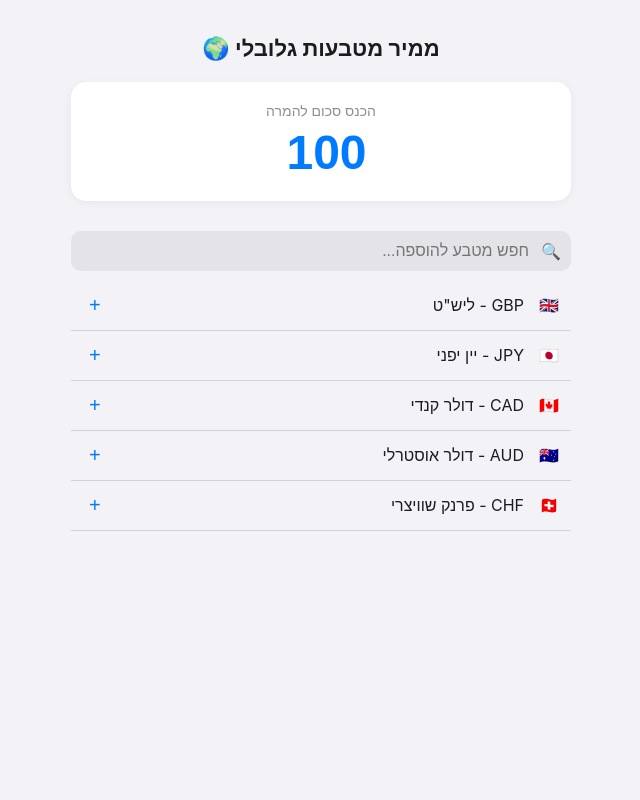
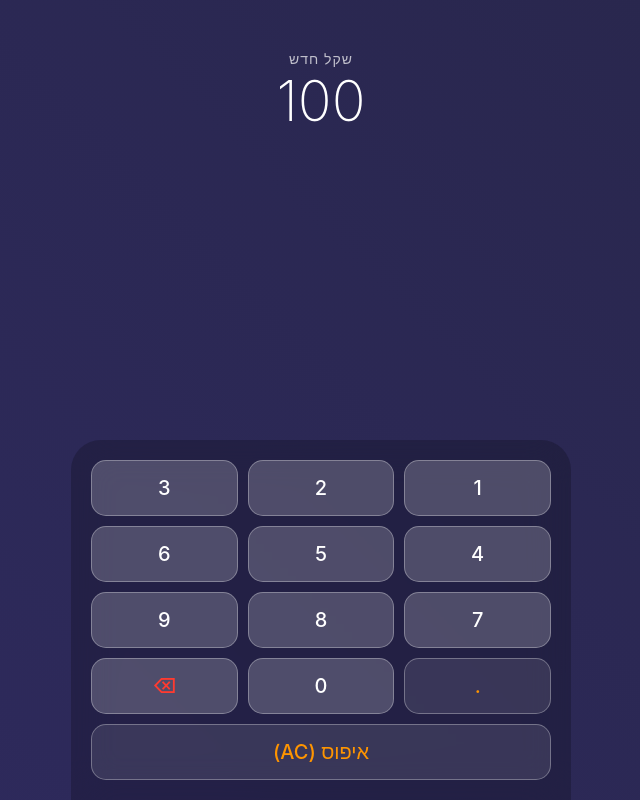
Before and after one commit to omerH565/currency-pwa, a plain HTML site: page index.html in a window 1280 px wide. Shown: the whole page, without its empty margins (319-959 px from the left). Drawn offline with Linux system fonts and the light colour scheme; no server answers.

Commit message:
Update2 index.html

```diff
--- a/index.html
+++ b/index.html
@@ -3,250 +3,236 @@
 <head>
     <meta charset="UTF-8">
     <meta name="viewport" content="width=device-width, initial-scale=1.0, maximum-scale=1.0, user-scalable=no">
-    <title>ממיר מטבעות פרו</title>
+    <title>Currency Liquid</title>
     <meta name="apple-mobile-web-app-capable" content="yes">
     <meta name="apple-mobile-web-app-status-bar-style" content="black-translucent">
 
     <style>
         :root {
+            --glass: rgba(255, 255, 255, 0.2);
+            --glass-border: rgba(255, 255, 255, 0.3);
+            --text: #ffffff;
             --primary: #007AFF;
-            --bg: #f2f2f7;
-            --card: #ffffff;
-            --text: #1c1c1e;
-            --active-bg: #e5f1ff;
-            --danger: #ff3b30;
         }
 
+        * { box-sizing: border-box; -webkit-tap-highlight-color: transparent; }
+
         body {
+            margin: 0;
             font-family: -apple-system, system-ui, sans-serif;
-            background-color: var(--bg);
-            margin: 0; padding: 20px; color: var(--text);
-            -webkit-tap-highlight-color: transparent;
+            background: linear-gradient(45deg, #0f0c29, #302b63, #24243e);
+            background-size: 400% 400%;
+            animation: gradientBG 15s ease infinite;
+            height: 100vh;
+            display: flex;
+            flex-direction: column;
+            color: var(--text);
+            overflow: hidden;
         }
 
-        .container { max-width: 500px; margin: 0 auto; }
-        h1 { font-size: 22px; text-align: center; margin-bottom: 20px; }
-
-        .amount-section {
-            background: var(--card);
-            border-radius: 15px;
-            padding: 20px;
-            margin-bottom: 20px;
-            box-shadow: 0 2px 10px rgba(0,0,0,0.05);
-            text-align: center;
+        @keyframes gradientBG {
+            0% { background-position: 0% 50%; }
+            50% { background-position: 100% 50%; }
+            100% { background-position: 0% 50%; }
         }
 
-        input#amount {
-            width: 100%; border: none; font-size: 48px; font-weight: bold;
-            text-align: center; outline: none; background: transparent; color: var(--primary);
+        .container {
+            padding: 20px;
+            display: flex;
+            flex-direction: column;
+            height: 100%;
+            max-width: 500px;
+            margin: 0 auto;
+            width: 100%;
         }
 
-        .label { font-size: 14px; color: #8e8e93; margin-bottom: 5px; display: block; }
-
-        .currency-card {
-            background: var(--card);
-            border-radius: 12px;
-            padding: 15px;
-            margin-bottom: 10px;
-            display: flex;
-            align-items: center;
-            justify-content: space-between;
-            position: relative;
-            transition: all 0.2s;
-            border: 2px solid transparent;
-            cursor: pointer;
+        /* תצוגת סכום */
+        .display-area {
+            text-align: center;
+            padding: 30px 0;
         }
 
-        .currency-card.active {
-            border-color: var(--primary);
-            background-color: var(--active-bg);
+        .amount-display {
+            font-size: 56px;
+            font-weight: 200;
+            margin: 0;
+            min-height: 70px;
         }
 
-        .info { display: flex; align-items: center; gap: 15px; }
-        .flag { font-size: 30px; }
-        .details { display: flex; flex-direction: column; }
-        .code { font-weight: bold; font-size: 18px; }
-        .result-val { font-size: 20px; font-weight: 600; }
+        .base-label {
+            font-size: 14px;
+            opacity: 0.7;
+            text-transform: uppercase;
+            letter-spacing: 1px;
+        }
 
-        /* כפתור מחיקה */
-        .btn-delete {
-            position: absolute;
-            top: -8px;
-            right: -8px;
-            background: var(--danger);
-            color: white;
-            border: none;
-            border-radius: 50%;
-            width: 22px;
-            height: 22px;
-            font-size: 12px;
+        /* גריד המדינות */
+        .favorites-grid {
+            display: grid;
+            grid-template-columns: repeat(2, 1fr);
+            gap: 15px;
+            overflow-y: auto;
+            padding-bottom: 20px;
+            flex-grow: 1;
+        }
+
+        .liquid-card {
+            background: var(--glass);
+            backdrop-filter: blur(15px);
+            -webkit-backdrop-filter: blur(15px);
+            border: 1px solid var(--glass-border);
+            border-radius: 24px;
+            padding: 20px;
             display: flex;
+            flex-direction: column;
             align-items: center;
             justify-content: center;
-            box-shadow: 0 2px 4px rgba(0,0,0,0.2);
-            cursor: pointer;
-            z-index: 10;
-            display: none; /* מוסתר כברירת מחדל */
+            transition: transform 0.2s, background 0.2s;
+            position: relative;
         }
 
-        /* הצגת כפתור מחיקה רק במועדפים שהם לא הבסיס */
-        .currency-card:not(.active) .btn-delete {
-            display: flex;
+        .liquid-card.active {
+            background: rgba(255, 255, 255, 0.4);
+            border: 1px solid #fff;
+            transform: scale(1.02);
         }
 
-        .search-box {
-            background: #e3e3e8; border-radius: 10px; padding: 10px;
-            margin-top: 30px; display: flex; gap: 10px;
+        .liquid-card .flag { font-size: 32px; margin-bottom: 8px; }
+        .liquid-card .code { font-weight: bold; font-size: 18px; }
+        .liquid-card .val { font-size: 16px; opacity: 0.9; margin-top: 4px; }
+
+        .btn-del {
+            position: absolute; top: 8px; right: 8px;
+            background: rgba(255,0,0,0.3); border: none; border-radius: 50%;
+            width: 20px; height: 20px; color: white; font-size: 10px;
+            display: none; align-items: center; justify-content: center;
         }
-        .search-box input { background: none; border: none; outline: none; width: 100%; font-size: 16px; }
+        .liquid-card:not(.active):hover .btn-del { display: flex; }
 
-        .all-currencies { margin-top: 10px; max-height: 250px; overflow-y: auto; }
-        .add-row {
-            display: flex; justify-content: space-between; padding: 12px;
-            border-bottom: 1px solid #d1d1d6; align-items: center;
+        /* לוח מקשים ליקוויד */
+        .keypad {
+            display: grid;
+            grid-template-columns: repeat(3, 1fr);
+            gap: 10px;
+            padding: 20px;
+            background: rgba(0, 0, 0, 0.2);
+            backdrop-filter: blur(20px);
+            border-radius: 30px 30px 0 0;
+            margin: 0 -20px -20px -20px;
         }
-        .btn-add { background: none; border: none; font-size: 20px; color: var(--primary); }
 
-        .loading-overlay {
-            position: fixed; top: 10px; left: 50%; transform: translateX(-50%);
-            background: rgba(0,0,0,0.7); color: white; padding: 5px 15px;
-            border-radius: 20px; font-size: 12px; display: none; z-index: 100;
+        .key {
+            background: var(--glass);
+            border: 1px solid var(--glass-border);
+            border-radius: 15px;
+            padding: 15px;
+            font-size: 20px;
+            font-weight: 500;
+            color: white;
+            text-align: center;
+            cursor: pointer;
+            transition: background 0.1s;
         }
+
+        .key:active { background: rgba(255, 255, 255, 0.4); }
+        .key.action { background: rgba(255, 255, 255, 0.1); color: #ff9500; }
+        .key.delete { color: #ff3b30; }
+
+        /* הוספה */
+        .add-btn { grid-column: span 2; background: var(--primary); border: none; border-radius: 12px; color: white; padding: 10px; margin-top: 10px; }
     </style>
 </head>
 <body>
 
-<div id="loader" class="loading-overlay">מעדכן שערים...</div>
-
 <div class="container">
-    <h1>ממיר מטבעות גלובלי 🌍</h1>
-
-    <div class="amount-section">
-        <span class="label">הכנס סכום להמרה</span>
-        <input type="number" id="amount" value="100" oninput="calculate()">
+    <div class="display-area">
+        <div class="base-label" id="baseLabel">שקל חדש</div>
+        <div class="amount-display" id="display">100</div>
     </div>
 
-    <div id="favoritesList"></div>
+    <div class="favorites-grid" id="grid"></div>
 
-    <div class="search-box">
-        <span>🔍</span>
-        <input type="text" id="search" placeholder="חפש מטבע להוספה..." oninput="renderAll()">
+    <div class="keypad">
+        <div class="key" onclick="press('1')">1</div>
+        <div class="key" onclick="press('2')">2</div>
+        <div class="key" onclick="press('3')">3</div>
+        <div class="key" onclick="press('4')">4</div>
+        <div class="key" onclick="press('5')">5</div>
+        <div class="key" onclick="press('6')">6</div>
+        <div class="key" onclick="press('7')">7</div>
+        <div class="key" onclick="press('8')">8</div>
+        <div class="key" onclick="press('9')">9</div>
+        <div class="key action" onclick="press('.')">.</div>
+        <div class="key" onclick="press('0')">0</div>
+        <div class="key delete" onclick="press('DEL')">⌫</div>
+        <div class="key action" style="grid-column: span 3;" onclick="press('AC')">איפוס (AC)</div>
     </div>
-
-    <div class="all-currencies" id="allList"></div>
 </div>
 
 <script>
     const currencyData = {
         "ILS": {flag: "🇮🇱", name: "שקל חדש"}, "USD": {flag: "🇺🇸", name: "דולר אמריקאי"},
         "EUR": {flag: "🇪🇺", name: "אירו"}, "GBP": {flag: "🇬🇧", name: "ליש\"ט"},
-        "JPY": {flag: "🇯🇵", name: "יין יפני"}, "CAD": {flag: "🇨🇦", name: "דולר קנדי"},
-        "AUD": {flag: "🇦🇺", name: "דולר אוסטרלי"}, "CHF": {flag: "🇨🇭", name: "פרנק שוויצרי"},
-        "CNY": {flag: "🇨🇳", name: "יואן סיני"}, "SEK": {flag: "🇸🇪", name: "קרונה שוודית"},
-        "NZD": {flag: "🇳🇿", name: "דולר ניו זילנדי"}, "THB": {flag: "🇹🇭", name: "באט תאילנדי"},
-        "SGD": {flag: "🇸🇬", name: "דולר סינגפורי"}, "TRY": {flag: "🇹🇷", name: "לירה טורקית"},
-        "INR": {flag: "🇮🇳", name: "רופי הודי"}, "MXN": {flag: "🇲🇽", name: "פסו מקסיקני"}
+        "JPY": {flag: "🇯🇵", name: "יין יפני"}, "THB": {flag: "🇹🇭", name: "באט תאילנדי"}
     };
 
-    let favorites = JSON.parse(localStorage.getItem('favs_pro')) || ["ILS", "USD", "EUR"];
-    let baseCurrency = localStorage.getItem('base_pro') || "ILS";
+    let favorites = JSON.parse(localStorage.getItem('favs_liq')) || ["ILS", "USD", "EUR", "GBP"];
+    let baseCurrency = localStorage.getItem('base_liq') || "ILS";
+    let currentInput = "100";
     let rates = {};
 
     async function fetchRates() {
-        document.getElementById('loader').style.display = 'block';
         try {
             const res = await fetch(`https://api.frankfurter.app/latest?from=${baseCurrency}`);
             const data = await res.json();
             rates = data.rates;
             rates[baseCurrency] = 1;
-            renderFavorites();
-        } catch (e) {
-            console.error("שגיאה בטעינה");
-        }
-        document.getElementById('loader').style.display = 'none';
+            render();
+        } catch (e) { console.error("API Error"); }
     }
 
-    function renderFavorites() {
-        const container = document.getElementById('favoritesList');
-        container.innerHTML = '';
-        const amount = document.getElementById('amount').value || 0;
+    function press(key) {
+        if (key === 'AC') currentInput = "0";
+        else if (key === 'DEL') {
+            currentInput = currentInput.slice(0, -1);
+            if (currentInput === "") currentInput = "0";
+        } else {
+            if (currentInput === "0" && key !== '.') currentInput = key;
+            else if (currentInput.length < 10) currentInput += key;
+        }
+        document.getElementById('display').innerText = currentInput;
+        render();
+    }
+
+    function render() {
+        const grid = document.getElementById('grid');
+        grid.innerHTML = '';
+        const numInput = parseFloat(currentInput) || 0;
+
+        document.getElementById('baseLabel').innerText = currencyData[baseCurrency].name;
 
         favorites.forEach(code => {
-            const data = currencyData[code] || {flag: "🏳️", name: code};
-            const val = rates[code] ? (amount * rates[code]).toLocaleString(undefined, {minimumFractionDigits: 2, maximumFractionDigits: 2}) : '---';
+            const data = currencyData[code];
+            const val = rates[code] ? (numInput * rates[code]).toLocaleString(undefined, {maximumFractionDigits: 2}) : '...';
 
             const card = document.createElement('div');
-            card.className = `currency-card ${code === baseCurrency ? 'active' : ''}`;
-            card.onclick = () => setBase(code);
+            card.className = `liquid-card ${code === baseCurrency ? 'active' : ''}`;
+            card.onclick = () => {
+                baseCurrency = code;
+                localStorage.setItem('base_liq', code);
+                fetchRates();
+            };
 
             card.innerHTML = `
-                <button class="btn-delete" onclick="removeFav(event, '${code}')">✕</button>
-                <div class="info">
-                    <span class="flag">${data.flag}</span>
-                    <div class="details">
-                        <span class="code">${code}</span>
-                        <span style="font-size:11px; color:#8e8e93">${data.name}</span>
-                    </div>
-                </div>
-                <div class="value-area">
-                    <span class="result-val">${val}</span>
-                </div>
+                <div class="flag">${data.flag}</div>
+                <div class="code">${code}</div>
+                <div class="val">${val}</div>
             `;
-            container.appendChild(card);
-        });
-        localStorage.setItem('favs_pro', JSON.stringify(favorites));
-    }
-
-    function renderAll() {
-        const query = document.getElementById('search').value.toUpperCase();
-        const container = document.getElementById('allList');
-        container.innerHTML = '';
-
-        Object.keys(currencyData).forEach(code => {
-            if (favorites.includes(code)) return;
-            if (query && !code.includes(query) && !currencyData[code].name.includes(query)) return;
-
-            const div = document.createElement('div');
-            div.className = 'add-row';
-            div.innerHTML = `
-                <div class="info">
-                    <span>${currencyData[code].flag}</span>
-                    <span>${code} - ${currencyData[code].name}</span>
-                </div>
-                <button class="btn-add" onclick="addFav('${code}')">+</button>
-            `;
-            container.appendChild(div);
+            grid.appendChild(card);
         });
     }
 
-    function setBase(code) {
-        baseCurrency = code;
-        localStorage.setItem('base_pro', baseCurrency);
-        fetchRates();
-    }
-
-    function addFav(code) {
-        if (!favorites.includes(code)) {
-            favorites.push(code);
-            renderFavorites();
-            renderAll();
-        }
-    }
-
-    function removeFav(event, code) {
-        event.stopPropagation(); // מונע מהלחיצה להפוך את המטבע לבסיס לפני המחיקה
-        favorites = favorites.filter(f => f !== code);
-        renderFavorites();
-        renderAll();
-    }
-
-    function calculate() {
-        renderFavorites();
-    }
-
     fetchRates();
-    renderAll();
 </script>
-
 </body>
 </html>
```
